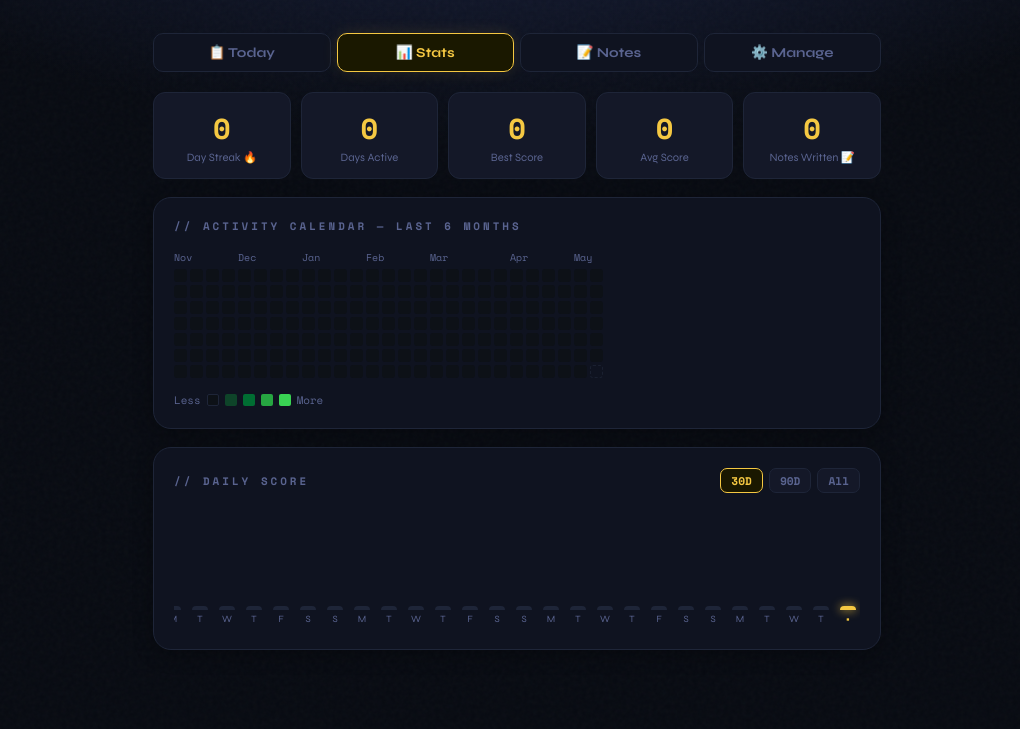
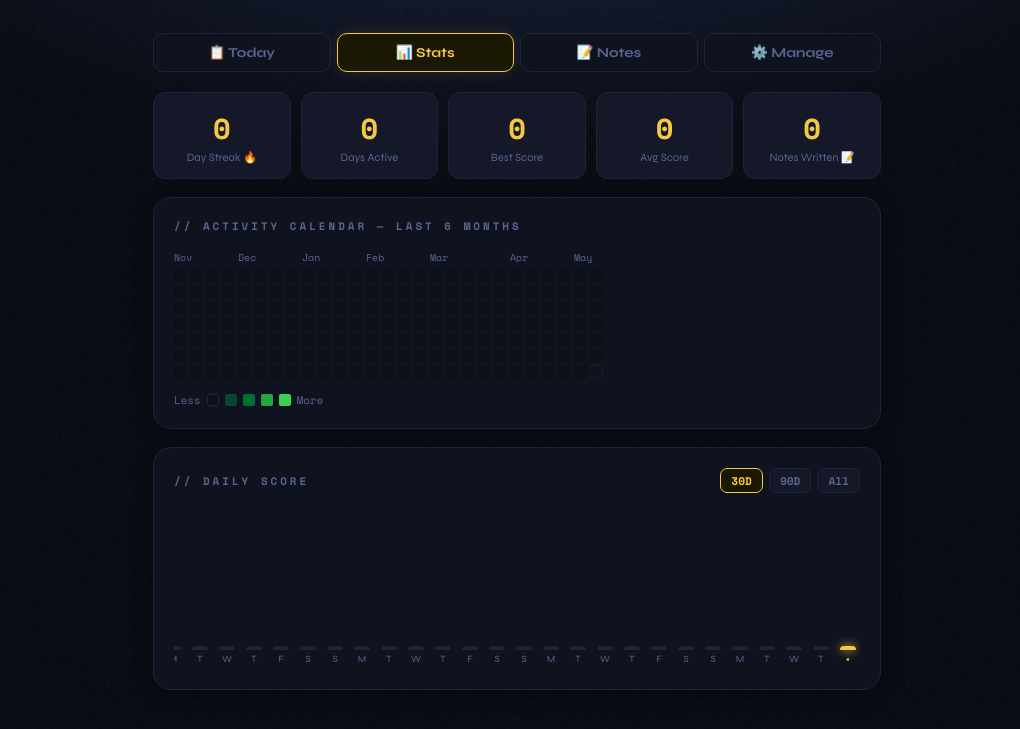
Before and after one commit to rohitarya2881/NEWQUIZMF, a plain HTML site: page index2.html in a window 1280 px wide. Both pictures are taken after a click on the button "📊 Stats". Shown: the part 67-796 px from the top of the page, without its empty margins (123-1143 px from the left). Drawn offline with nearby package versions, Linux system fonts and the light colour scheme.

Commit message:
Increase bar chart height from 120px to 160px

```diff
--- a/index2.html
+++ b/index2.html
@@ -240,7 +240,7 @@ body::before{content:'';position:fixed;inset:0;opacity:.03;pointer-events:none;z
 .stat-pill{background:var(--card2);border:1px solid var(--border);border-radius:12px;padding:14px 18px;flex:1;min-width:100px;text-align:center;}
 .stat-pill .val{font-size:1.8rem;font-weight:800;color:var(--accent);font-family:'Space Mono',monospace;}
 .stat-pill .lbl{font-size:0.7rem;color:var(--muted);margin-top:2px;}
-.bar-chart{display:flex;align-items:flex-end;gap:3px;height:120px;overflow-x:auto;padding-bottom:4px;}
+.bar-chart{display:flex;align-items:flex-end;gap:3px;height:160px;overflow-x:auto;padding-bottom:4px;}
 .bar-col{display:flex;flex-direction:column;align-items:center;gap:3px;flex-shrink:0;width:24px;}
 .bar-fill{width:16px;border-radius:4px 4px 0 0;min-height:4px;position:relative;cursor:pointer;}
 .bar-fill:hover::after{content:attr(data-tip);position:absolute;top:-30px;left:50%;transform:translateX(-50%);
```
